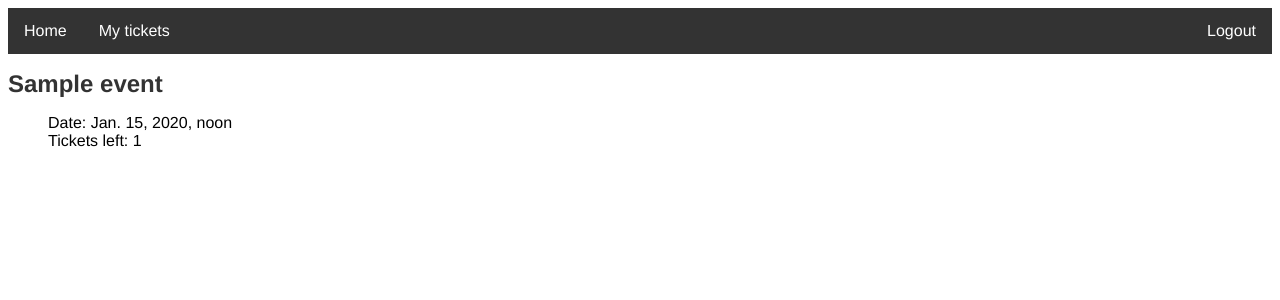
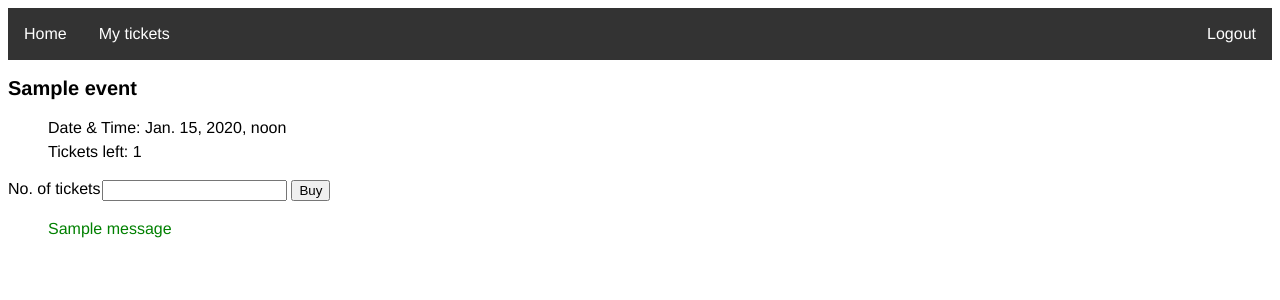
Before and after one commit to kafenoir/csb-project, a Django app: page /events/1/ in a window 1280 px wide. Shown: the top 300 px of the page. Run offline with Django 4.2, Linux system fonts and the light colour scheme; a user stored in the database is signed in; tables that the repository leaves empty hold one stand-in row (values such as "Sample post"); one stand-in notice (Sample message) is shown.

Commit message:
improved templates

```diff
--- a/ticketbooker/models.py
+++ b/ticketbooker/models.py
@@ -8,15 +8,15 @@ class Account(models.Model):
         return self.user.username
 
 class Event(models.Model):
-    name = models.CharField(max_length=50)
+    name = models.CharField('event name', max_length=50)
     date = models.DateTimeField('event date')
+    price = models.IntegerField('ticket price', default=0)
     def __str__(self):
         return self.name
 
 class Ticket(models.Model):
     event = models.ForeignKey(Event, on_delete=models.CASCADE)
     booker = models.ForeignKey(Account, on_delete=models.CASCADE)
-    type = models.CharField(max_length=10)
-    price = models.IntegerField(default=0)
+    code = models.CharField(max_length=12, default=000000000000)
     def __str__(self):
         return self.event.name
--- a/ticketbooker/static/style.css
+++ b/ticketbooker/static/style.css
@@ -13,6 +13,7 @@ h2 {
 
 li {
     list-style-type: none;
+    line-height: 1.5;
 }
 
 .nav-ul {
@@ -59,16 +60,15 @@ tr:nth-child(even) {
     background-color: #f2f2f2;
 }
 
-.tickets {
-    display: flex;
-    flex-direction: column;
+.ticket {
+    border-style: dashed;
+    width: 30%;
 }
 
-.ticket {
-    border-style: dashed;
-    width: 50%;
-    padding: 10px;
-
+.ticket-h {
+    font-size: 20px;
+    font-weight: 600;
+    margin-bottom: 5px;
 }
 
 .search-box {
@@ -80,3 +80,16 @@ tr:nth-child(even) {
     padding: 5px;
     margin: 2px;
 }
+
+.purchase-form {
+    display: flex;
+    column-gap: 2px;
+}
+
+.success {
+    color: green;
+}
+
+.error {
+    color: red;
+}
--- a/ticketbooker/templates/event.html
+++ b/ticketbooker/templates/event.html
@@ -2,14 +2,43 @@
 
 <link rel="stylesheet" type="text/css" href="{% static 'style.css' %}">
 
+<!DOCTYPE html>
+<html xmlns="http://www.w3.org/1999/xhtml">
+
+<head>
+    <title>Ticket Booker - Event</title>
+</head>
+
+<body>
+    <nav>
         <ul class="nav-ul">
             <li class="nav-li"><a href="{% url 'events' %}">Home</a></li>
             <li class="nav-li"><a href="{% url 'account' %}">My tickets</a></li>
             <li class="nav-li" style="float:right"><a href="{% url 'logout' %}">Logout</a></li>
         </ul>
+    </nav>
 
-<h1>{{event.name}}</h1>
+    <main>
+        <h2>{{event.name}}</h1>
             <ul>
-    <li>Date: {{event.date}}</li>
+                <li>Date & Time: {{event.date}}</li>
                 <li>Tickets left: {{tickets}}</li>
             </ul>
+            <form class='purchase-form' id='purchase' action="{% url 'purchase' %}" method="POST">
+                {% csrf_token %}
+                <input type="hidden" name="event" value="{{event.id}}">
+                <label for="ntickets">No. of tickets</label>
+                <input type="text" id="ntickets" name="ntickets" /><br />
+                <input type="submit" value="Buy" />
+            </form>
+            {% if messages %}
+            <ul class="messages">
+                {% for message in messages %}
+                <li {% if message.tags %} class="{{ message.tags }}" {% endif %}>{{ message }}</li>
+                {% endfor %}
+            </ul>
+            {% endif %}
+    </main>
+</body>
+
+</html>
--- a/ticketbooker/templates/index.html
+++ b/ticketbooker/templates/index.html
@@ -6,15 +6,18 @@
 <html xmlns="http://www.w3.org/1999/xhtml">
 
 <head>
-    <title>Ticket Booker</title>
+    <title>Ticket Booker - Home</title>
 </head>
 
 <body>
+    <nav>
         <ul class="nav-ul">
             <li class="nav-li"><a class="active" href="{% url 'events' %}">Home</a></li>
             <li class="nav-li"><a href="{% url 'account' %}">My tickets</a></li>
             <li class="nav-li" style="float:right"><a href="{% url 'logout' %}">Logout</a></li>
         </ul>
+    </nav>
+    <main>
         {% if events %}
         <table>
             <tr>
@@ -36,6 +39,7 @@
         {% else %}
         <p>No events available.</p>
         {% endif %}
+    </main>
 </body>
 
 </html>
--- a/ticketbooker/urls.py
+++ b/ticketbooker/urls.py
@@ -1,10 +1,11 @@
 from django.urls import path
 
-from .views import allEventsView, eventView, accountView, searchView
+from .views import allEventsView, eventView, accountView, searchView, purchaseView
 
 urlpatterns = [
     path('', allEventsView, name='events'),
     path('events/<int:event_id>/', eventView, name='event'),
     path('account/', accountView, name='account'),
-    path('search/', searchView, name='search')
+    path('search/', searchView, name='search'),
+    path('purchase/', purchaseView, name='purchase')
 ]
--- a/ticketbooker/views.py
+++ b/ticketbooker/views.py
@@ -2,28 +2,70 @@ from django.http import Http404, HttpResponse
 from .models import Event, Account, Ticket
 from django.contrib.auth.decorators import login_required
 from django.shortcuts import get_object_or_404, render, redirect
-from django.db import connection
+from django.contrib import messages
+import logging
+
+logger = logging.getLogger('django')
+
 
 @login_required
 def allEventsView(request):
     events = Event.objects.order_by('-date')
     return render(request, 'index.html', {'events': events})
 
+
 @login_required
 def eventView(request, event_id):
     event = get_object_or_404(Event, id=event_id)
-    ntickets = Ticket.objects.filter(id=event_id).filter(booker=1).count()
+    ntickets = Ticket.objects.filter(
+        event_id=event.id).filter(booker_id=1).count()
+    logger.info(ntickets)
     return render(request, 'event.html', {'event': event, 'tickets': ntickets})
+
 
 @login_required
 def accountView(request):
     account = Account.objects.get(user=request.user)
     tickets = Ticket.objects.filter(booker=account)
-    return render(request, 'account.html', {'tickets': tickets})
+    return render(request, 'account.html', {'tickets': tickets, 'balance': account.funds})
+
 
 def searchView(request):
-    sterm=request.GET.get('search_term')
+    sterm = request.GET.get('search_term')
     #events = Event.objects.filter(name__contains=sterm)
     query = "SELECT * FROM ticketbooker_event WHERE name LIKE '%%%s%%'" % sterm
     events = Event.objects.raw(query)
     return render(request, 'index.html', {'events': events})
+
+@login_required
+def purchaseView(request):
+
+    ev = Event.objects.get(id=request.POST.get('event'))
+    n = int(request.POST.get('ntickets'))
+    logger.info(ev)
+
+    tickets = Ticket.objects.filter(event_id=ev.id).filter(booker_id=1)
+    account = Account.objects.get(user_id=request.user.id)
+
+    tleft = tickets.count()
+
+    if tleft < n:
+        messages.error(request, 'Not enough tickets.')
+        return render(request, 'event.html', {'event': ev, 'tickets': tleft, 'balance': account.funds})
+
+    purchase(account, ev.price, tickets, n)
+    messages.success(request, 'Purchase successfull!')
+    return render(request, 'event.html', {'event': ev, 'tickets': tleft-n, 'balance': account.funds})
+
+
+def purchase(account, price, tickets, n):
+
+    account.funds -= price * n
+
+    i = 0
+    for t in tickets:
+        if i == n:
+            break
+        t.booker_id = account.id
+        t.save()
+        i += 1
```
Also changed, not shown: csbsite/settings.py (+15 -0 lines), ticketbooker/fixtures/initial_data.json (added, +27 -0 lines), ticketbooker/templates/account.html (+20 -10 lines), ticketbooker/migrations/0002_remove_ticket_price_remove_ticket_type_event_price_and_more.py (added). Lines whose indentation alone changed are shown as unchanged.
